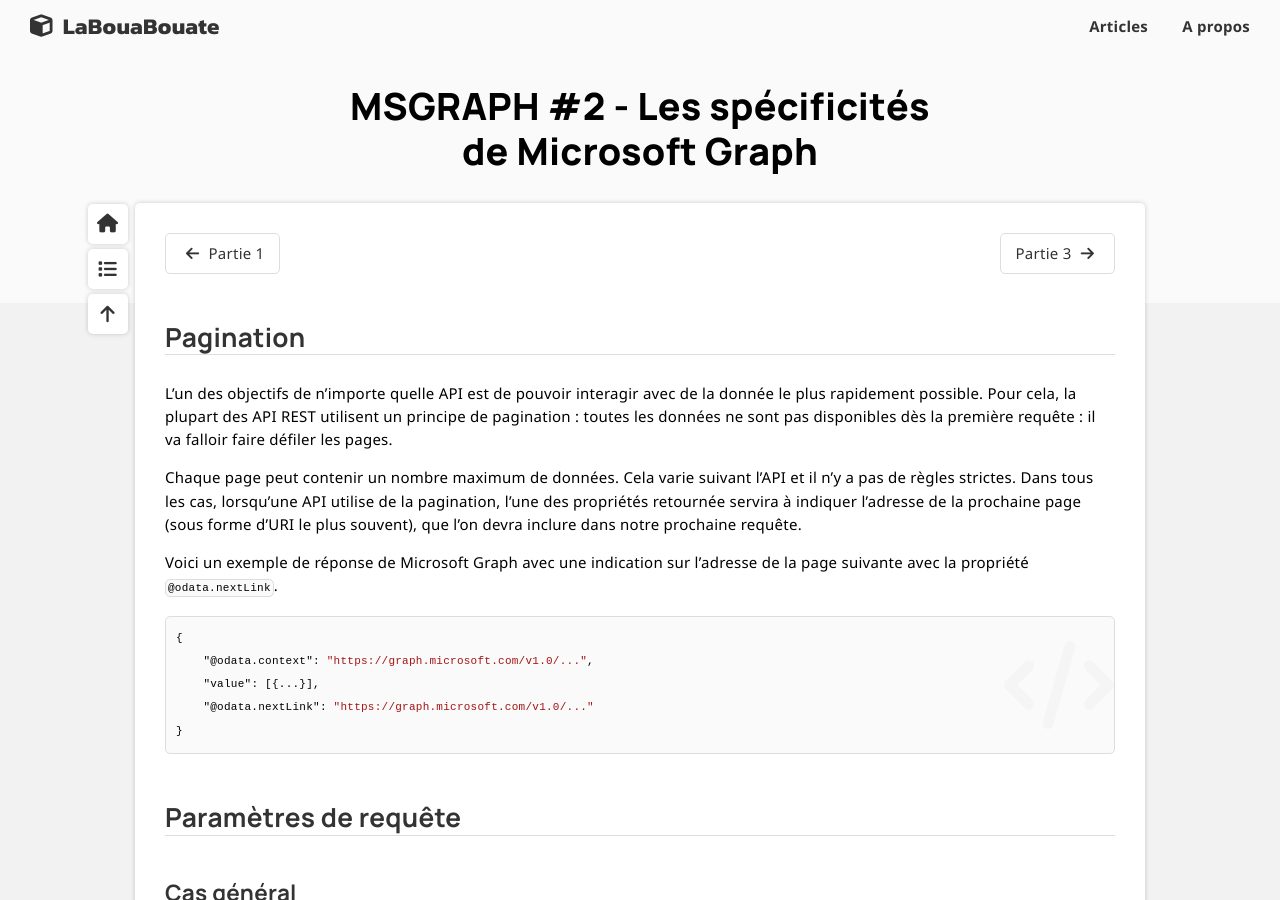
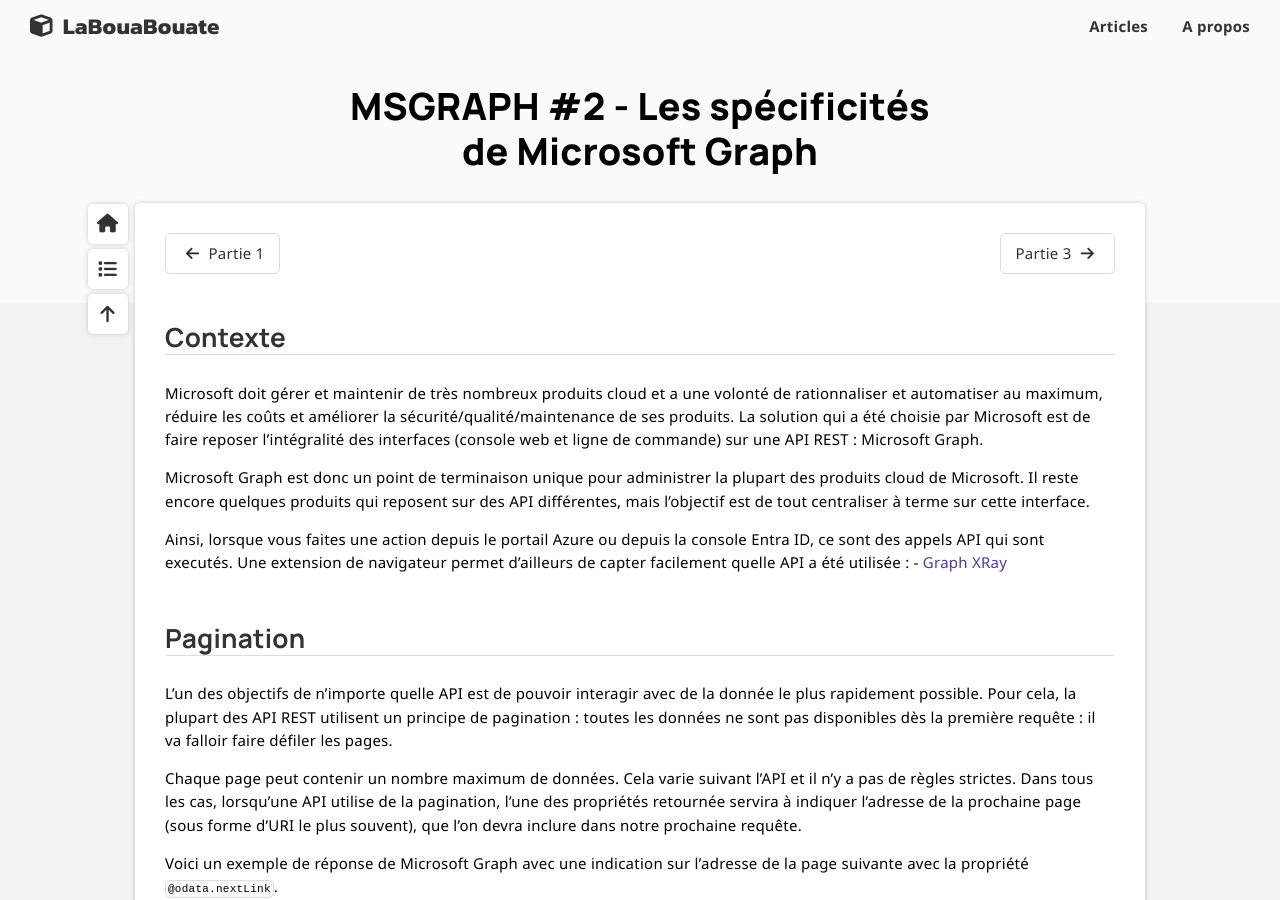
Before and after one commit to leobouard/leobouard.github.io, a Jekyll site: the page built from _posts/2023-09-17-cours-msgraph-002.md, in a window 1280 px wide and 900 px high. Built offline with Jekyll 4.4.1, drawn with Linux system fonts in a browser that asks for light colours; nearby versions of some CDN libraries; some web fonts are replaced; some of the changed text lies outside the part shown.

Commit message:
Ajout de contenu

```diff
--- a/_posts/2023-09-17-cours-msgraph-002.md
+++ b/_posts/2023-09-17-cours-msgraph-002.md
@@ -10,6 +10,14 @@
   name: "Partie 1"
   id: "/2023/09/17/cours-msgraph-001"
 ---
+
+## Contexte
+
+Microsoft doit gérer et maintenir de très nombreux produits cloud et a une volonté de rationnaliser et automatiser au maximum, réduire les coûts et améliorer la sécurité/qualité/maintenance de ses produits. La solution qui a été choisie par Microsoft est de faire reposer l'intégralité des interfaces (console web et ligne de commande) sur une API REST : Microsoft Graph.
+
+Microsoft Graph est donc un point de terminaison unique pour administrer la plupart des produits cloud de Microsoft. Il reste encore quelques produits qui reposent sur des API différentes, mais l'objectif est de tout centraliser à terme sur cette interface.
+
+Ainsi, lorsque vous faites une action depuis le portail Azure ou depuis la console Entra ID, ce sont des appels API qui sont executés. Une extension de navigateur permet d'ailleurs de capter facilement quelle API a été utilisée : - [Graph XRay](https://microsoftedge.microsoft.com/addons/detail/graph-xray/oplgganppgjhpihgciiifejplnnpodak)
 
 ## Pagination
 
```
Also changed, not shown: other parts of _posts/2023-09-17-cours-msgraph-002.md (+1 -3 lines), _posts/2023-09-17-cours-msgraph-introduction.md (+0 -30 lines).
